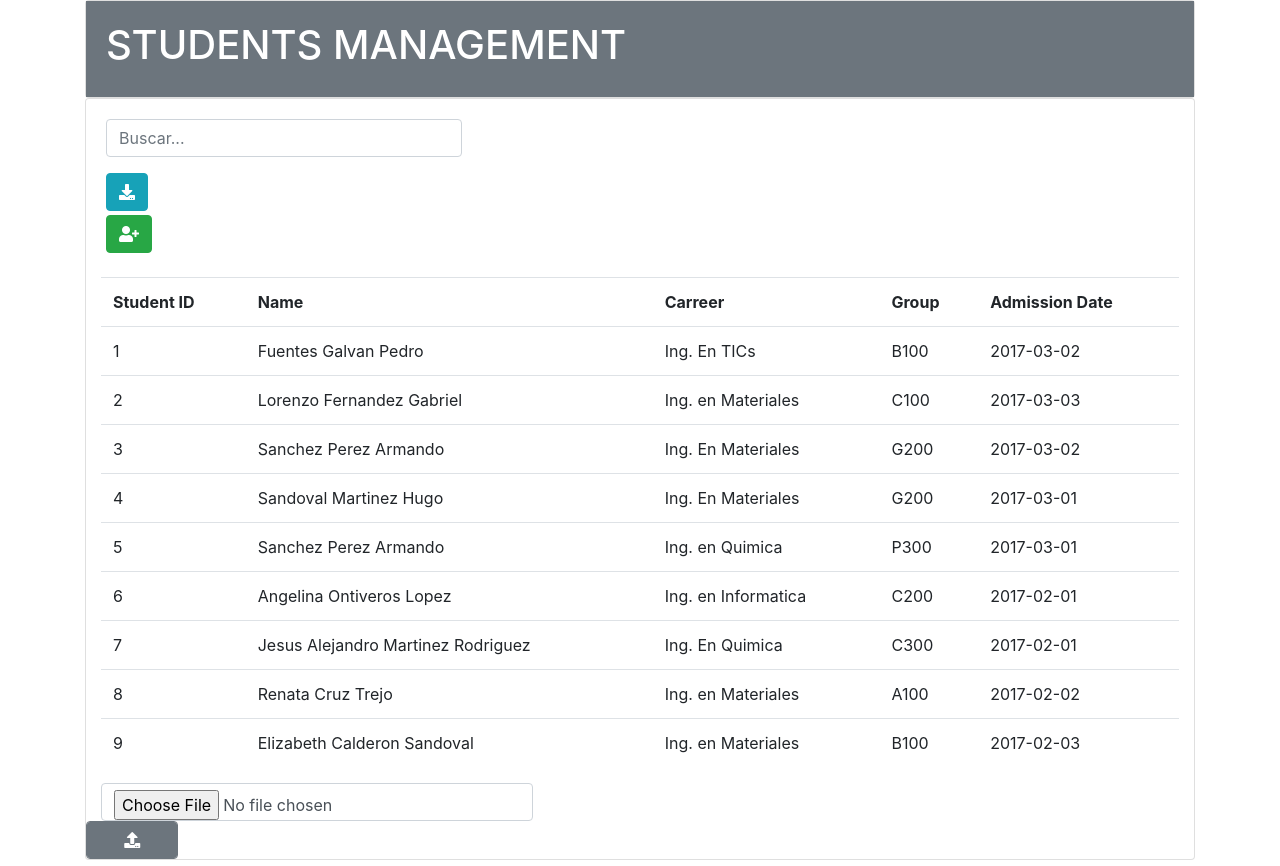
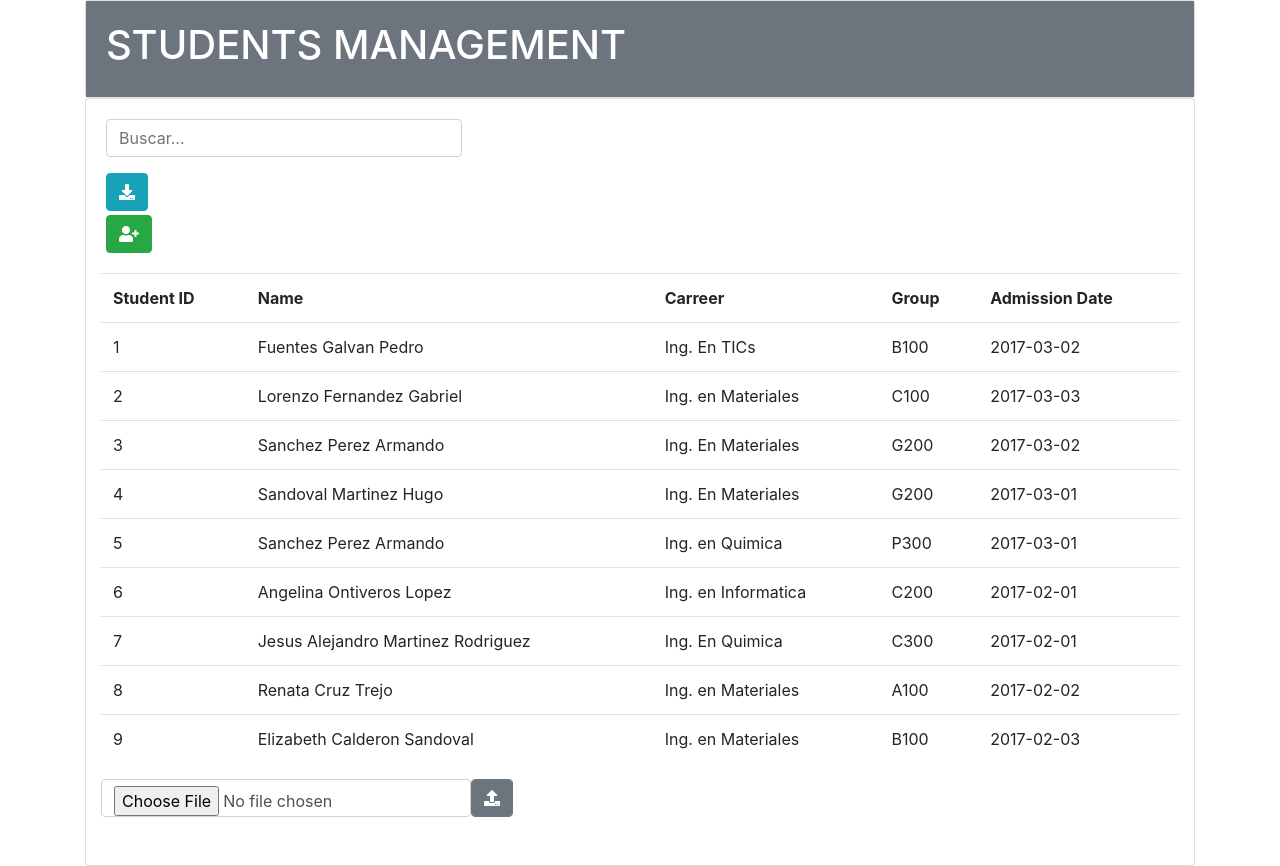
Before and after one commit to jblanco89/php_repository, a PHP site: page / in a window 1280 px wide. Shown: the part 56-922 px from the top of the page. Run offline with PHP 8.4, Linux system fonts and the light colour scheme; data comes from the database, SQL or seed files in the repository; some libraries are stand-ins or nearby versions.

Commit message:
form buttons changes

```diff
--- a/index.php
+++ b/index.php
@@ -36,25 +36,25 @@ include ('DB/dbhandler.php');
         <div class ="card bg-gradient-dark">
             <div class = "card-body col-lg-12">
                 <form class="form-group form-inline">
-                    <form class="my-2" method="post">
+                    <form class="" method="post">
                         <input class="form-control mr-sm-2 col-lg-4" type="search" id="search" placeholder="Buscar..." aria-label="Search">
                     </form>
                     <form method="post" action="export.php">
                         <button type="submit" name="report" class="btn btn-info mt-0 mb-1"><i class="fas fa-download"></i></button>
                     </form>
-                    <button type="submit" name="add" class="btn btn-success mt-0 mb-1"><i class="fas fa-user-plus"></i></button>
+                    <button type="submit" name="add" class="btn btn-success"><i class="fas fa-user-plus"></i></button>
                 </form>
             </div>
             <div class ="col-lg-12">
                 <table class="table table-hover" id="result_table"></table>
             </div>
-            <div>
-                <form action="" method="post" enctype="multipart/form-data" id="filesForm">
-                    <div class="col-md-5">
+            <div class="mb-5">
+                <form class="form-inline col-md-6" method="post" enctype="multipart/form-data" id="filesForm">
+                    <div class="">
                         <input class="form-control" type="file" name="file">
                     </div>
                     <div>
-                        <button type="button" onclick="uploadfile()" class="btn btn-secondary form-control col-sm-1"><i class="fas fa-upload"></i></button>
+                        <button type="button" onclick="uploadfile()" class="btn btn-secondary form-control col-lg-12"><i class="fas fa-upload"></i></button>
                     </div>
                  </form>
             </div>
@@ -75,7 +75,7 @@ include ('DB/dbhandler.php');
         contentType: false,
         success: function(data)
         {
-            alert('Rgeisters Succesfully added!');
+            //alert('Rgeisters Succesfully added!');
         }
     });
 };
```
